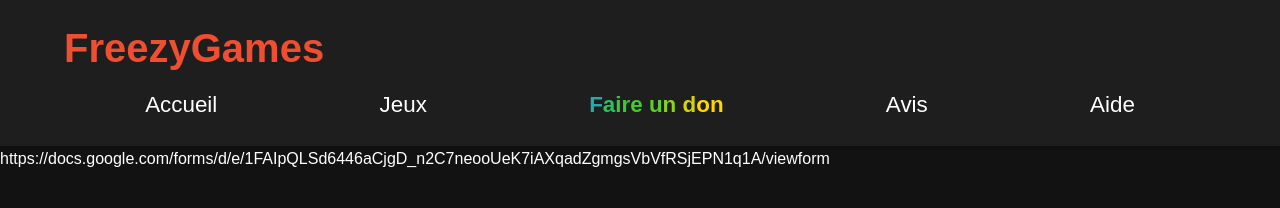
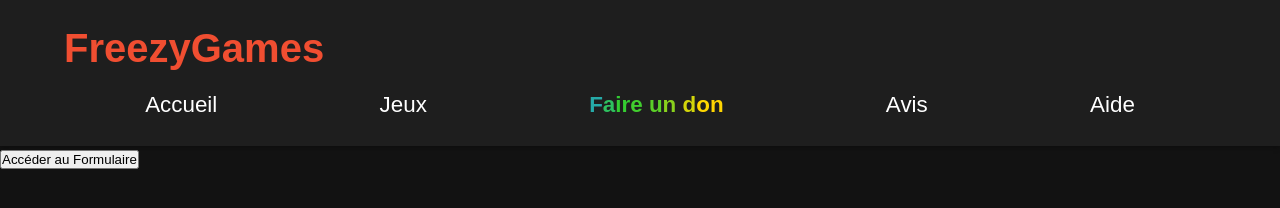
Before and after one commit to freezyIII/FreezyGames-V1, a plain HTML site: page avis.html in a window 1280 px wide. Drawn offline with Linux system fonts and the light colour scheme.

Commit message:
Update avis.html

```diff
--- a/avis.html
+++ b/avis.html
@@ -24,7 +24,7 @@
 <li><a href="aide.html">Aide</a></li>
 </ul></div></header>
 
-<bouton class="avis">https://docs.google.com/forms/d/e/1FAIpQLSd6446aCjgD_n2C7neooUeK7iAXqadZgmgsVbVfRSjEPN1q1A/viewform</bouton>
+<button class="avis" onclick="window.location.href='https://forms.gle/WZ5LRoK5BvWd8oxk8'">Accéder au Formulaire</button>
 
 </body>
 </html>
```
